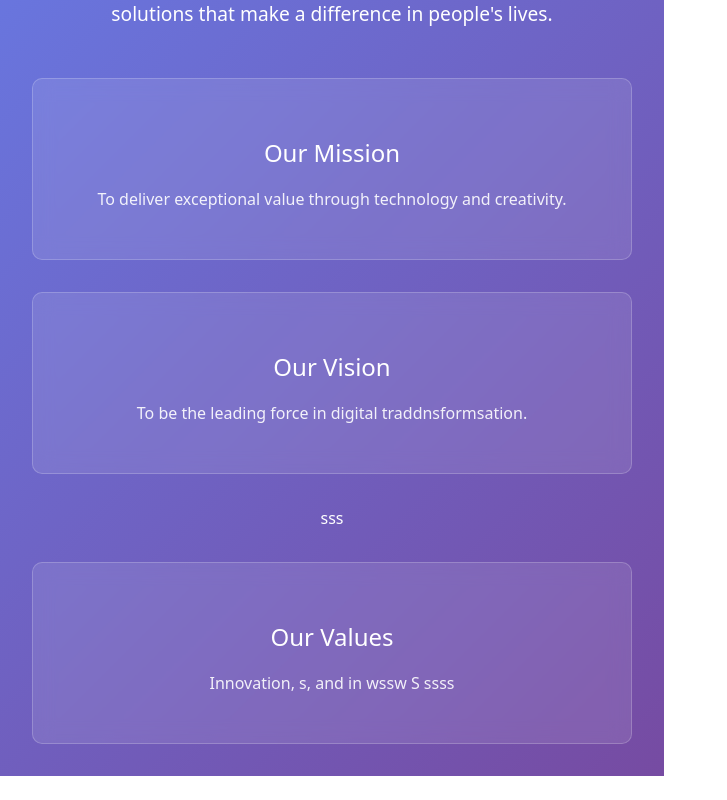
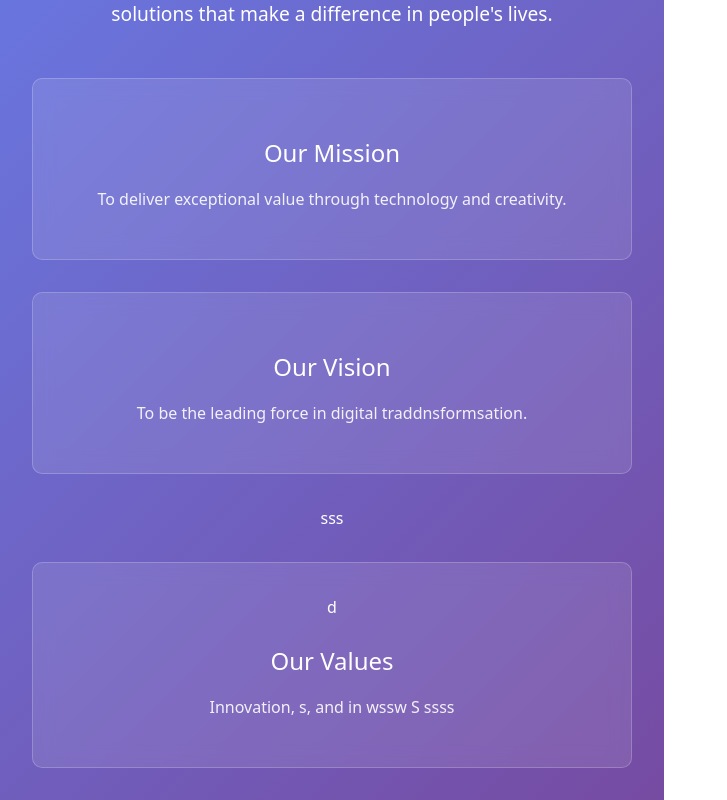
Before and after one commit to IntuzPramitK/github-jira-automation, a React (Vite) app in the folder about-section/: page / in a window 1280 px wide. Shown: the part 293-1093 px from the top of the page, without its empty margins (0-727 px from the left). Before the commit the page ends 1069 px from the top, so only its background shows below. Built offline with nearby package versions, Linux system fonts and the light colour scheme.

Commit message:
AAW-19 Test commit -m [auto-pr,development,taskcompleted]

```diff
--- a/about-section/src/App.jsx
+++ b/about-section/src/App.jsx
@@ -26,7 +26,7 @@ function App() {
               <p>To be the leading force in digital traddnsformsation.</p>
             </div>sss
 
-            <div className="feature">
+            <div className="feature">d
               <h3>Our Values</h3>
               <p>Innovation, s, and  in wssw S ssss</p>
             </div>
```
